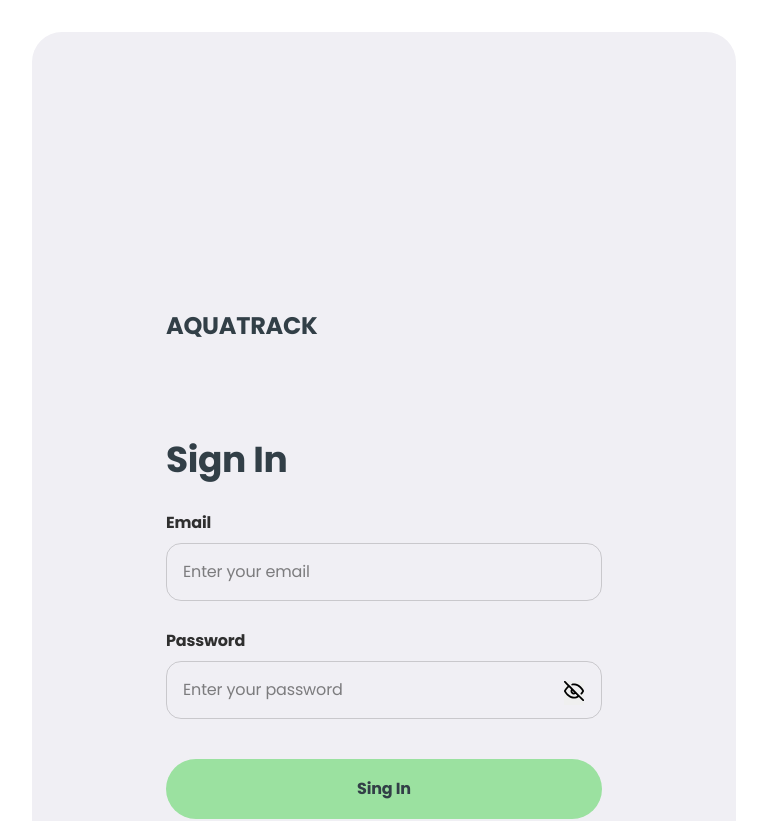
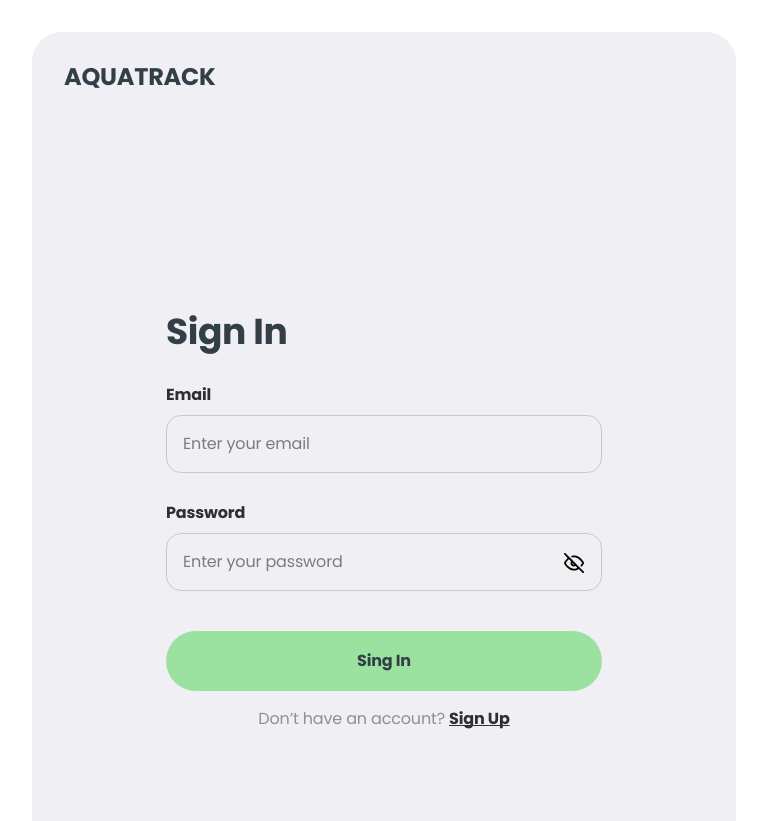
Before and after one commit to xssayy/aquatrack-frontend, a React (Vite) app: page /signin in a window 1280 px wide. Shown: the top 821 px of the page, without its empty margins (256-1023 px from the left). Built offline with nearby package versions, Linux system fonts and the light colour scheme.

Commit message:
fixed logo-link

```diff
--- a/src/components/LogoLink/LogoLink.module.css
+++ b/src/components/LogoLink/LogoLink.module.css
@@ -6,12 +6,15 @@
   line-height: 1.11;
   letter-spacing: -0.01em;
   color: var(--main);
-  margin-bottom: 78px;
+  position: absolute;
+  top: 24px;
+  left: 16px;
 }
 
 @media screen and (min-width: 768px) {
   .title {
     font-size: 24px;
-    margin-bottom: 101px;
+    top: 32px;
+    left: 32px;
   }
 }
```
